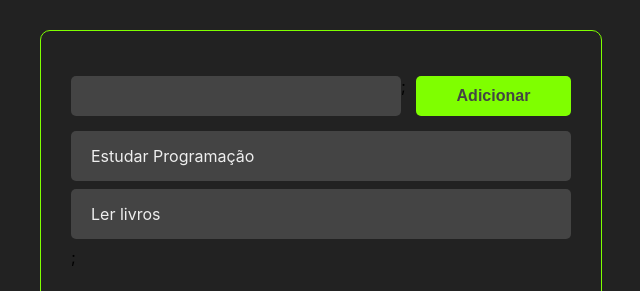
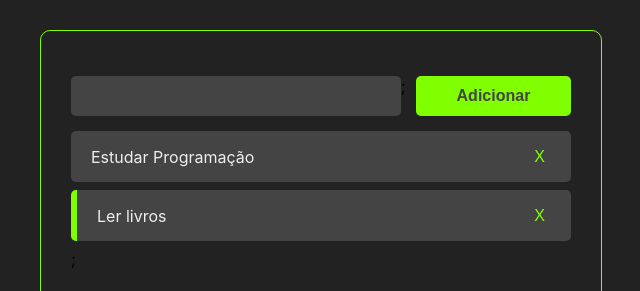
Before and after one commit to lucasgabriel2806/curso-react-felipe-rocha, a React (Create React App) app: page / in a window 1280 px wide. Shown: the top 291 px of the page, without its empty margins (319-959 px from the left). Built offline with nearby package versions, Linux system fonts and the light colour scheme.

Commit message:
Adicionando Deleção de tarefas

```diff
--- a/package.json
+++ b/package.json
@@ -10,6 +10,7 @@
     "react": "^19.1.0",
     "react-dom": "^19.1.0",
     "react-scripts": "5.0.1",
+    "uuid": "^11.1.0",
     "web-vitals": "^2.1.4"
   },
   "scripts": {
--- a/src/App.jsx
+++ b/src/App.jsx
@@ -1,4 +1,6 @@
 import React, { useState } from 'react';
+
+import { v4 as uuidv4 } from 'uuid';
 
 import Tasks from './components/Tasks.jsx';
 
@@ -21,6 +23,20 @@
     },
   ]);
 
+  const handleTaskClick = (taskId) => {
+
+    const newTasks = tasks.map(task => {
+
+      if (task.id === taskId) return {...task, completed: !task.completed}
+
+      return task;
+
+    });
+
+    setTasks(newTasks);
+
+  }
+
   const handleTaskAddition = (taskTitle) => {
 
     const newTasks = [
@@ -28,7 +44,7 @@
       ...tasks,
       {
         title: taskTitle,
-        id: Math.random(10),
+        id: uuidv4(),
         completed: false,
       },
 
@@ -38,6 +54,14 @@
 
   };
 
+  const handleTaskDeletion = (taskId) => {
+
+    const newTasks = tasks.filter(task => task.id !== taskId);
+
+    setTasks(newTasks);
+
+  }
+
   return (
 
       <>
@@ -46,7 +70,11 @@
 
           <AddTask handleTaskAddition={handleTaskAddition} />
 
-          <Tasks tasks={tasks} />
+          <Tasks
+            tasks={tasks}
+            handleTaskClick={handleTaskClick}
+            handleTaskDeletion={handleTaskDeletion}
+          />
 
         </div>
 
--- a/src/components/AddTask.jsx
+++ b/src/components/AddTask.jsx
@@ -16,7 +16,13 @@
 
     };
 
-    //46:50
+    const handleAddTaskClick = () => {
+
+        handleTaskAddition(inputData);
+
+        setInputData('');
+
+    }
 
     return (
 
@@ -31,7 +37,7 @@
 
             <div className="add-task-button-container">
 
-                <Button>Adicionar</Button>
+                <Button onClick={handleAddTaskClick}>Adicionar</Button>
 
             </div>
 
--- a/src/components/Task.css
+++ b/src/components/Task.css
@@ -8,3 +8,14 @@
     color: #eee;
     align-items: center;
 }
+
+.task-title {
+    cursor: pointer;
+}
+
+.remove-task-button {
+    background-color: #444;
+    border: none;
+    font-size: 16px;
+    color: chartreuse;
+}
--- a/src/components/Task.jsx
+++ b/src/components/Task.jsx
@@ -2,9 +2,33 @@
 
 import './Task.css';
 
-const Task = ({ task }) => {
+const Task = ({ task, handleTaskClick, handleTaskDeletion }) => {
 
-    return <div className="task-container">{task.title}</div>
+    return (
+
+        <div className="task-container" style={task.completed ? {borderLeft: '6px solid chartreuse'} : {}}>
+
+            <div className="task-title" onClick={() => handleTaskClick(task.id)}>
+
+                {task.title}
+
+            </div>
+
+            <div className="buttons-container">
+
+                <button className="remove-task-button" onClick={handleTaskDeletion}>
+                    X
+                </button>
+
+                {/* 1:02:10 */}
+
+            </div>
+
+        </div>
+
+    );
+
+    // return <div className="task-container">{task.title}</div>
 
 }
 
--- a/src/components/Tasks.jsx
+++ b/src/components/Tasks.jsx
@@ -2,7 +2,7 @@
 
 import Task from './Task';
 
-const Tasks = ({ tasks }) => {
+const Tasks = ({ tasks, handleTaskClick, handleTaskDeletion }) => {
 
     return (
 
@@ -10,7 +10,10 @@
 
             {tasks.map(task => (
 
-                <Task task={task}/>
+                <Task
+                    task={task} handleTaskClick={handleTaskClick}
+                    handleTaskDeletion={handleTaskDeletion}
+                />
 
             ))};
 
```
Also changed, not shown: 1 other file (tests, documents, lock files or other folders).
